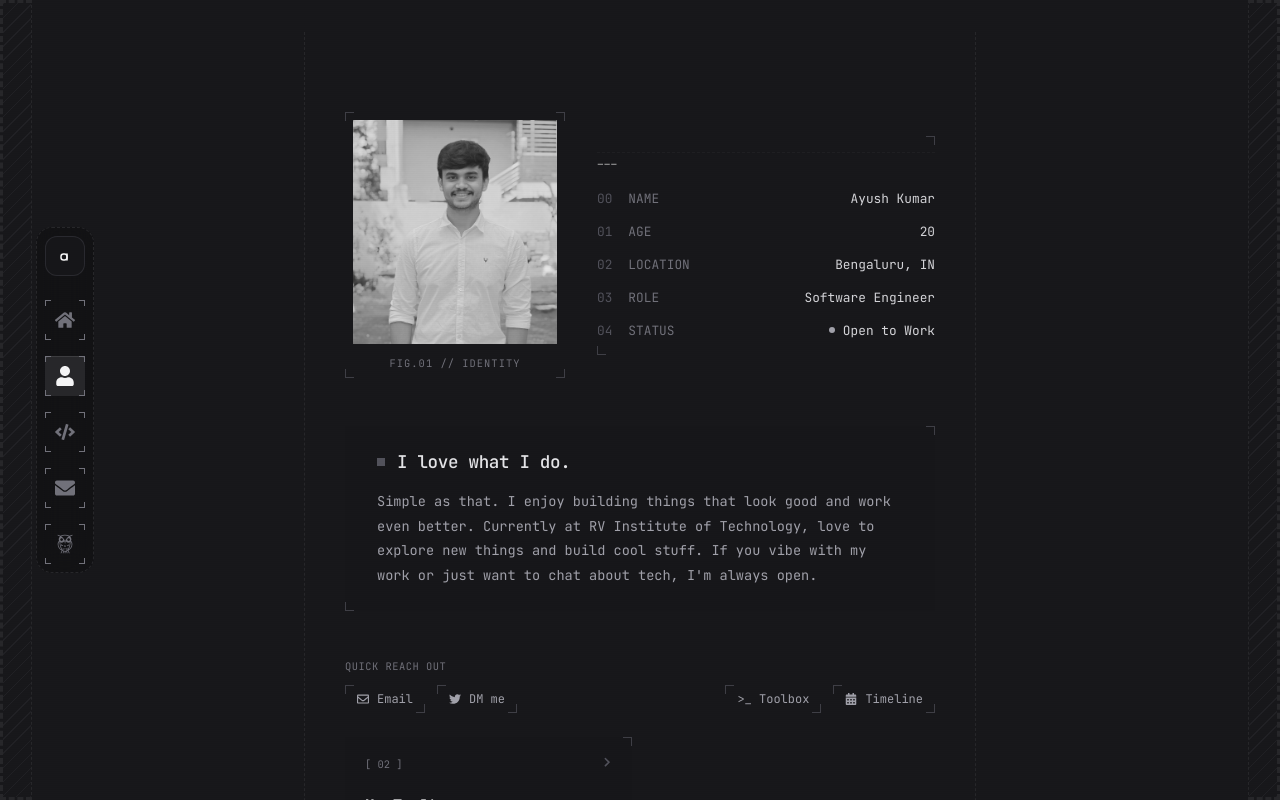
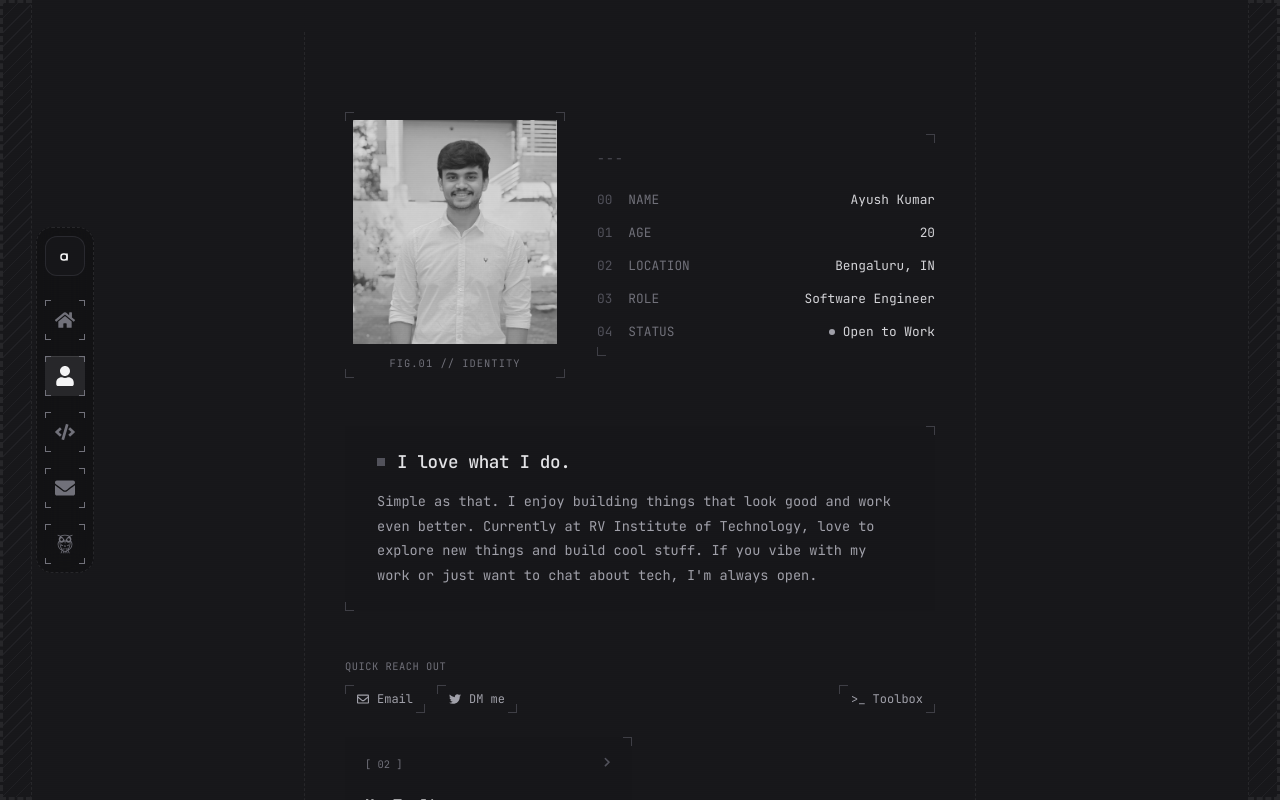
Before and after one commit to macayu17/ayushworks, a React (Vite) app: page /about in a window 1280 px wide. Shown: the top 800 px of the page. Built offline with nearby package versions, Linux system fonts and the light colour scheme; a web font is replaced by a local one.

Commit message:
fix(ui): remove timeline button, add string separator, fix mixBlendMode DOM position

```diff
--- a/src/App.jsx
+++ b/src/App.jsx
@@ -23,7 +23,6 @@ function App() {
       </div>
 
       {/* Global effects */}
-      <CustomCursor />
       <div className="scanlines"></div>
 
       {/* Sidebar */}
@@ -43,6 +42,8 @@ function App() {
           <Footer />
         </main>
       </div>
+
+      <CustomCursor />
     </div>
   );
 }
--- a/src/components/About/About.css
+++ b/src/components/About/About.css
@@ -83,9 +83,11 @@
 .stats-brackets::after { bottom: 0; left: 0; border-width: 0 0 1px 1px; }
 
 .stats-divider {
-  border-top: 1px dashed var(--zinc-800);
-  margin-bottom: 16px;
-  opacity: 0.5;
+  font-family: var(--font-jetbrains);
+  color: var(--zinc-600);
+  margin-bottom: 24px;
+  font-size: 0.8rem;
+  letter-spacing: 0.1em;
 }
 
 .stat-row {
--- a/src/components/About/About.jsx
+++ b/src/components/About/About.jsx
@@ -95,9 +95,6 @@ const About = () => {
             <a href="/skill" className="qr-btn bracket-box qr-btn-brackets">
               &gt;_ Toolbox
             </a>
-            <a href="#projects" className="qr-btn bracket-box qr-btn-brackets">
-              <FaCalendarAlt /> Timeline
-            </a>
           </div>
         </div>
       </div>
--- a/src/components/CustomCursor/CustomCursor.jsx
+++ b/src/components/CustomCursor/CustomCursor.jsx
@@ -91,8 +91,8 @@ const CustomCursor = () => {
         backgroundColor: '#ffffff',
         left: position.x,
         top: position.y,
-        width: isHovering ? '64px' : '16px',
-        height: isHovering ? '64px' : '16px',
+        width: isHovering ? '24px' : '16px',
+        height: isHovering ? '24px' : '16px',
         transform: 'translate(-50%, -50%)',
         opacity: isHovering ? 1 : 0.4
       }}
--- a/src/components/GitHubContributions/GitHubContributions.css
+++ b/src/components/GitHubContributions/GitHubContributions.css
@@ -31,7 +31,7 @@
 
 .custom-total-number {
   font-family: var(--font-doto);
-  font-size: 1.5rem;
+  font-size: 1rem;
   font-weight: 500;
   color: var(--zinc-100);
   line-height: 1;
```
